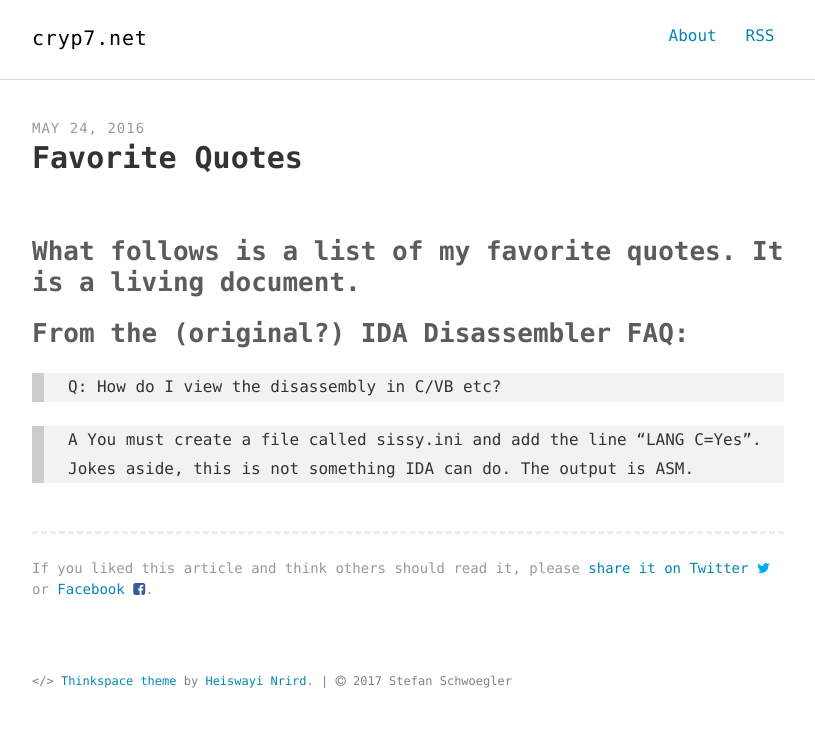
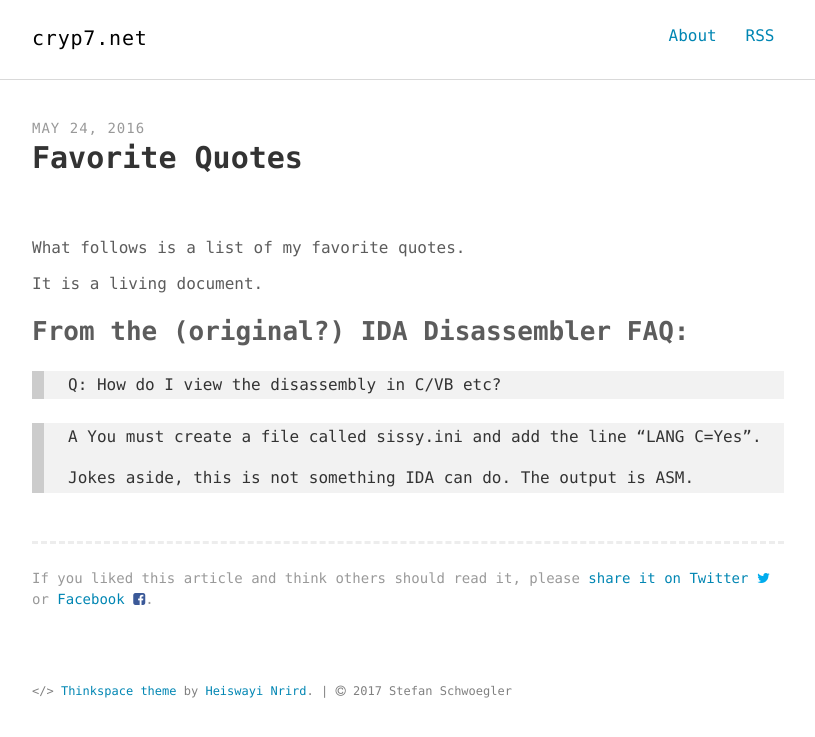
Before and after one commit to enkaskal/enkaskal.github.io, a Jekyll site: the page built from _posts/2016-05-24-favorite-quotes.md, in a window 1280 px wide. Shown: the top 737 px of the page, without its empty margins (232-1047 px from the left). Built offline with Jekyll 4.4.1, drawn with Linux system fonts in a browser that asks for light colours.

Commit message:
m0ar whitespace on first doc

```diff
--- a/_posts/2016-05-24-favorite-quotes.md
+++ b/_posts/2016-05-24-favorite-quotes.md
@@ -4,10 +4,13 @@ title: "Favorite Quotes"
 description: "What follows is a list of my favorite quotes. It is a living document."
 keywords: "Favorite Quotes"
 ---
-## What follows is a list of my favorite quotes. It is a living document.
+What follows is a list of my favorite quotes.
+
+It is a living document.
 
 ## From the (original?) IDA Disassembler FAQ:
 > Q: How do I view the disassembly in C/VB etc?
 
 > A You must create a file called sissy.ini and add the line “LANG C=Yes”.
->    Jokes aside, this is not something IDA can do. The output is ASM.
+>
+> Jokes aside, this is not something IDA can do. The output is ASM.
```
